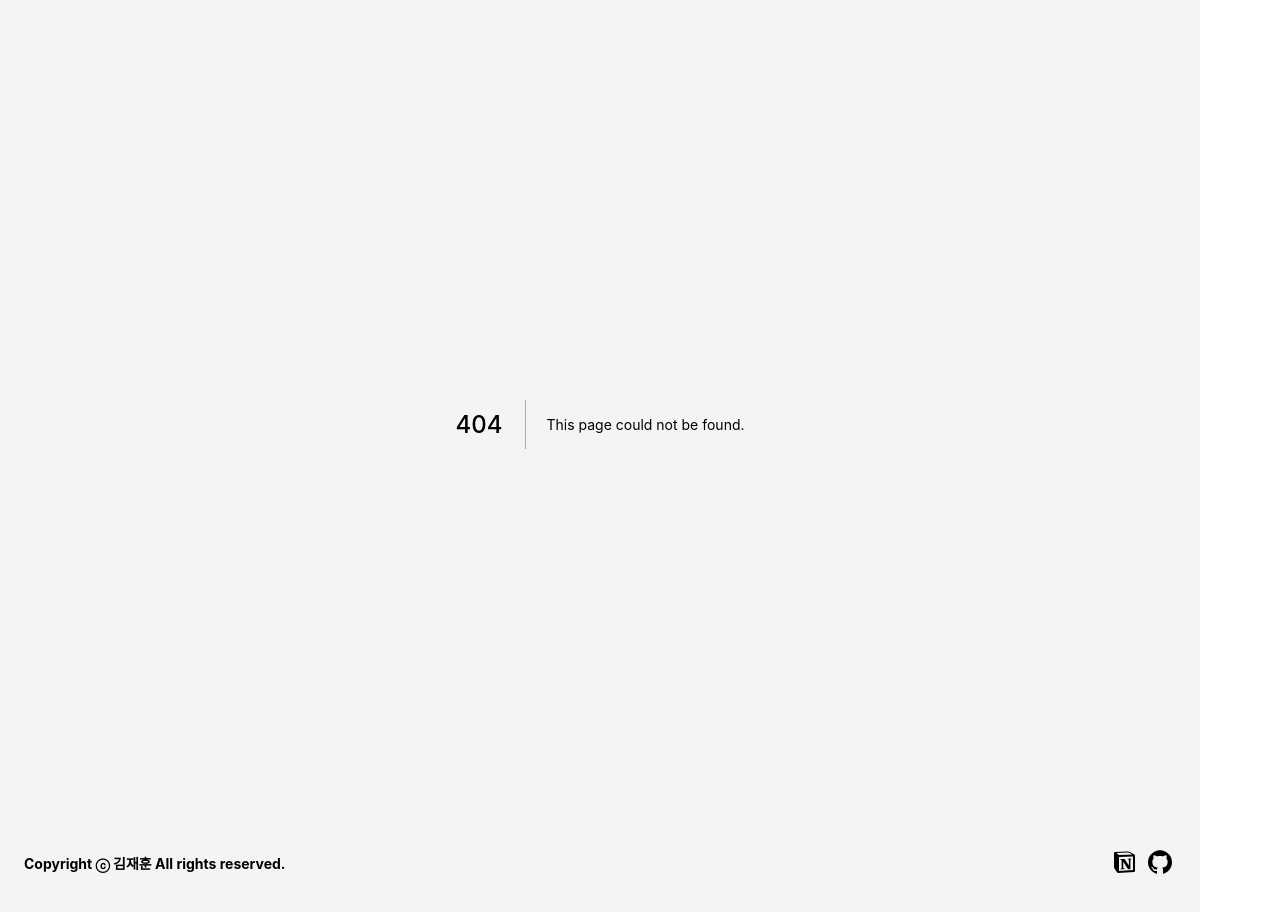
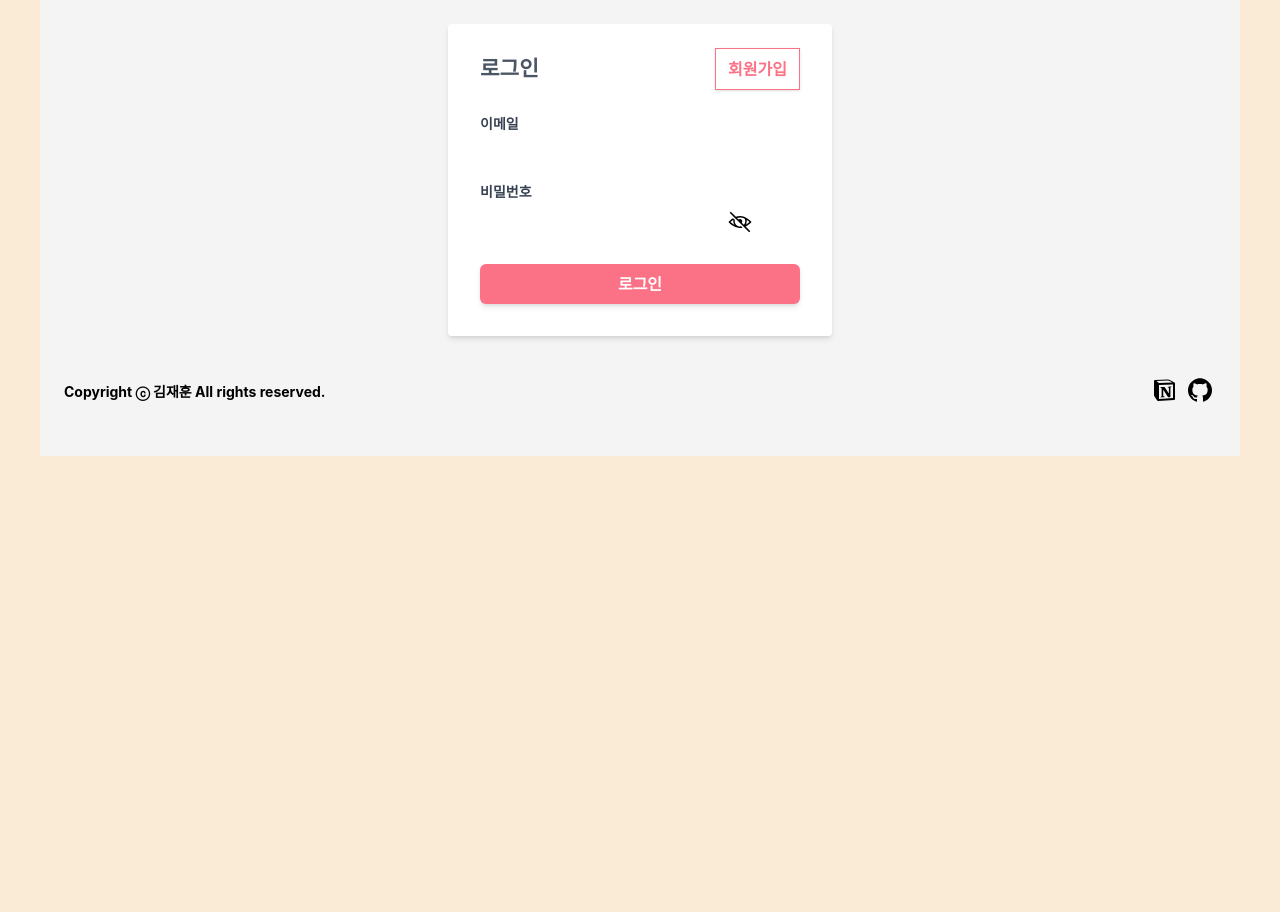
Before and after one commit to kimbackdoo/Study-Full-Stack, a Next.js app in the folder front-end/: page /sign-in in a window 1280 px wide. Before the commit this address had no page. Shown: the top 912 px of the page. After the commit the page ends 800 px from the top, so only its background shows below. Built offline with nearby package versions, Linux system fonts and the light colour scheme.

Commit message:
feat: 로그인 페이지 코드 작성중

```diff
--- /dev/null
+++ b/front-end/src/pages/sign-in.tsx
@@ -0,0 +1,42 @@
+import { useState } from 'react'
+import Link from 'next/link'
+import Icon from '@components/Icon'
+import Label from '@components/Label'
+import Input from '@components/Input'
+import Button from '@components/Button'
+
+function SignIn() {
+    const [isShow, setIsShow] = useState<boolean>(false)
+
+    const passwordType = isShow ? 'text' : 'password'
+    const passwordIcon = isShow ? 'password-show' : 'password-hide'
+
+    return (
+        <form className="mx-auto mb-4 px-8 pt-6 pb-8 w-96 rounded shadow-md bg-white">
+            <div className="flex items-center justify-between mb-6">
+                <h3 className="font-bold text-gray-600">로그인</h3>
+                <Link href="/sign-up">
+                    <a className="px-3 py-2 border border-rose-400 shadow font-bold text-rose-400 hover:bg-rose-400 hover:text-white transition-all">
+                        회원가입
+                    </a>
+                </Link>
+            </div>
+            <div className="mb-4 w-full">
+                <Label htmlFor="username">이메일</Label>
+                <Input id="username" placeholder="이메일" />
+            </div>
+            <div className="mb-6 w-full">
+                <Label htmlFor="password">비밀번호</Label>
+                <div className="flex">
+                    <Input id="password" type={passwordType} placeholder="비밀번호" />
+                    <button type="button" onClick={() => setIsShow((prev) => !prev)}>
+                        <Icon icon={passwordIcon} />
+                    </button>
+                </div>
+            </div>
+            <Button>로그인</Button>
+        </form>
+    )
+}
+
+export default SignIn
```
